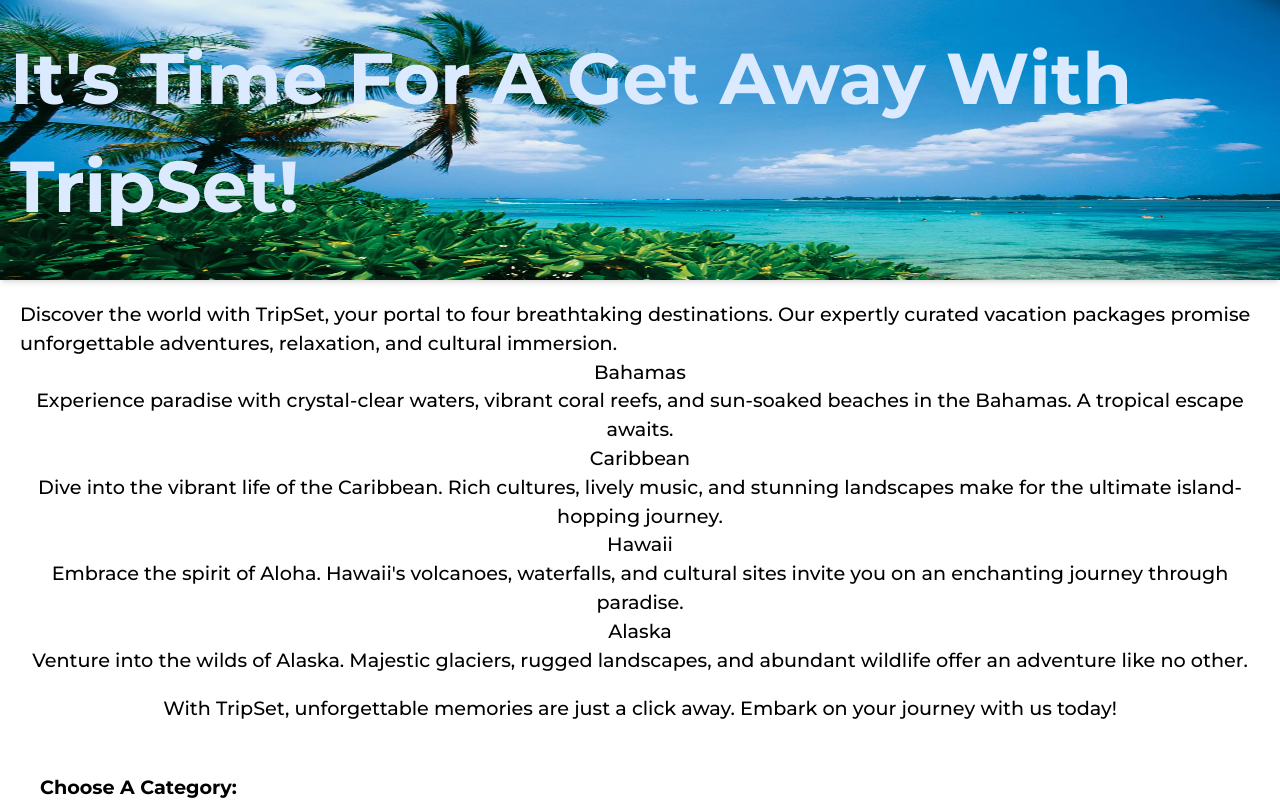
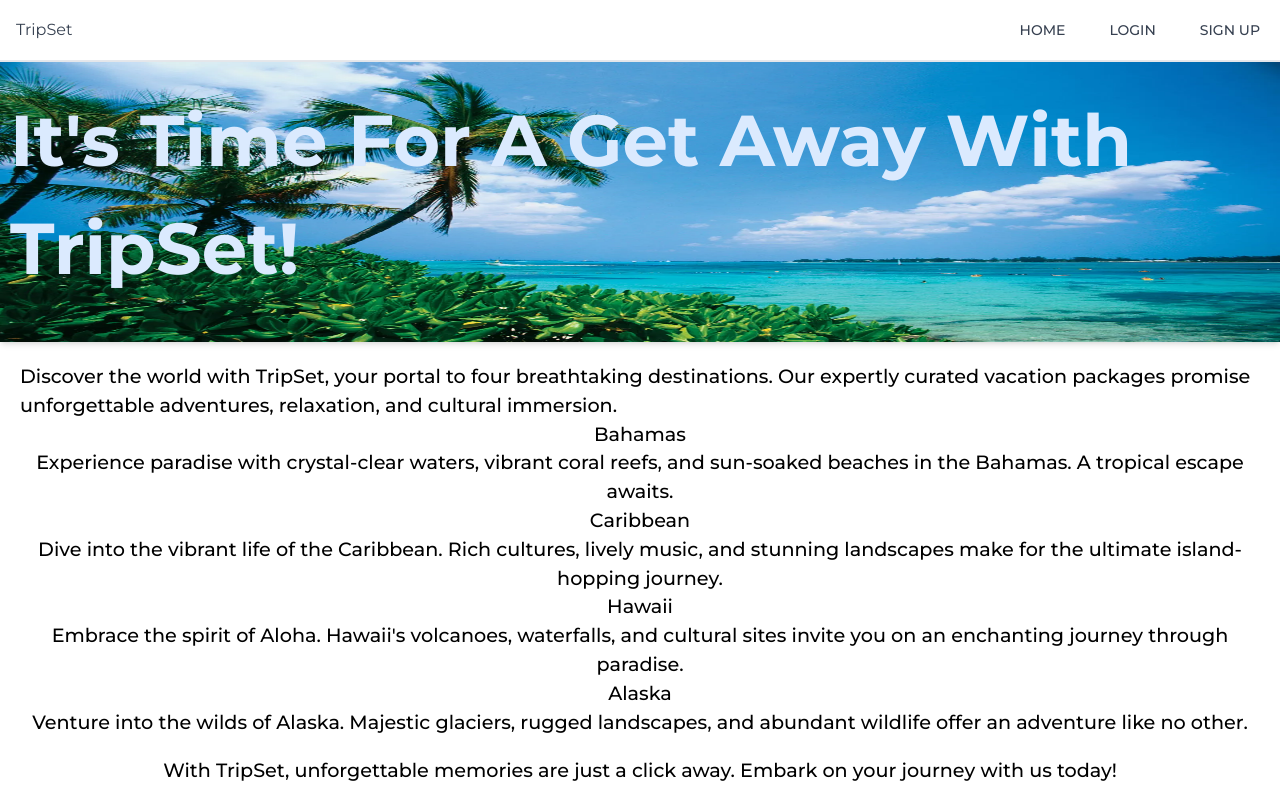
Before and after one commit to SteveA28/Project-3, a React (Vite) app in the folder client/: page / in a window 1280 px wide. Shown: the top 800 px of the page. Built offline with nearby package versions, Linux system fonts and the light colour scheme.

Commit message:
added Navbar component to Home.jsx

```diff
--- a/client/src/components/Home.jsx
+++ b/client/src/components/Home.jsx
@@ -9,10 +9,11 @@
 import individualBasic from "../assets/img/individual-basic.jpeg";
 import individualPremium from "../assets/img/individual-premium.jpeg";
 import individualPlatinum from "../assets/img/individual-platinum.jpeg";
-
+import Navbar from "./Navbar";
 export default function home() {
   return (
     <>
+    <Navbar/>
       <section className="pb-[40px]">
         <div className="relative">
           <img src={bahamas} className="h-[280px] w-full shadow-md" alt="" />
--- a/client/src/components/Navbar.jsx
+++ b/client/src/components/Navbar.jsx
@@ -7,7 +7,7 @@
     { icon: 'bx-user-plus', label: 'SIGN UP', href: 'add path here' },
   ];
   return (
-    <main className="min-h-screen w-full bg-gray-100 text-gray-700">
+    <main className=" w-full bg-gray-100 text-gray-700">
       <header className="flex w-full items-center justify-between border-b-2 border-gray-200 bg-white p-2">
         <div className="flex items-center space-x-2">
           <button
@@ -34,7 +34,7 @@
             {/* Side menu items if needed */}
           </aside>
         )}
-        <div className="flex-grow p-4">
+        <div className="flex-grow">
           {/* Main content goes here */}
         </div>
       </div>
```
